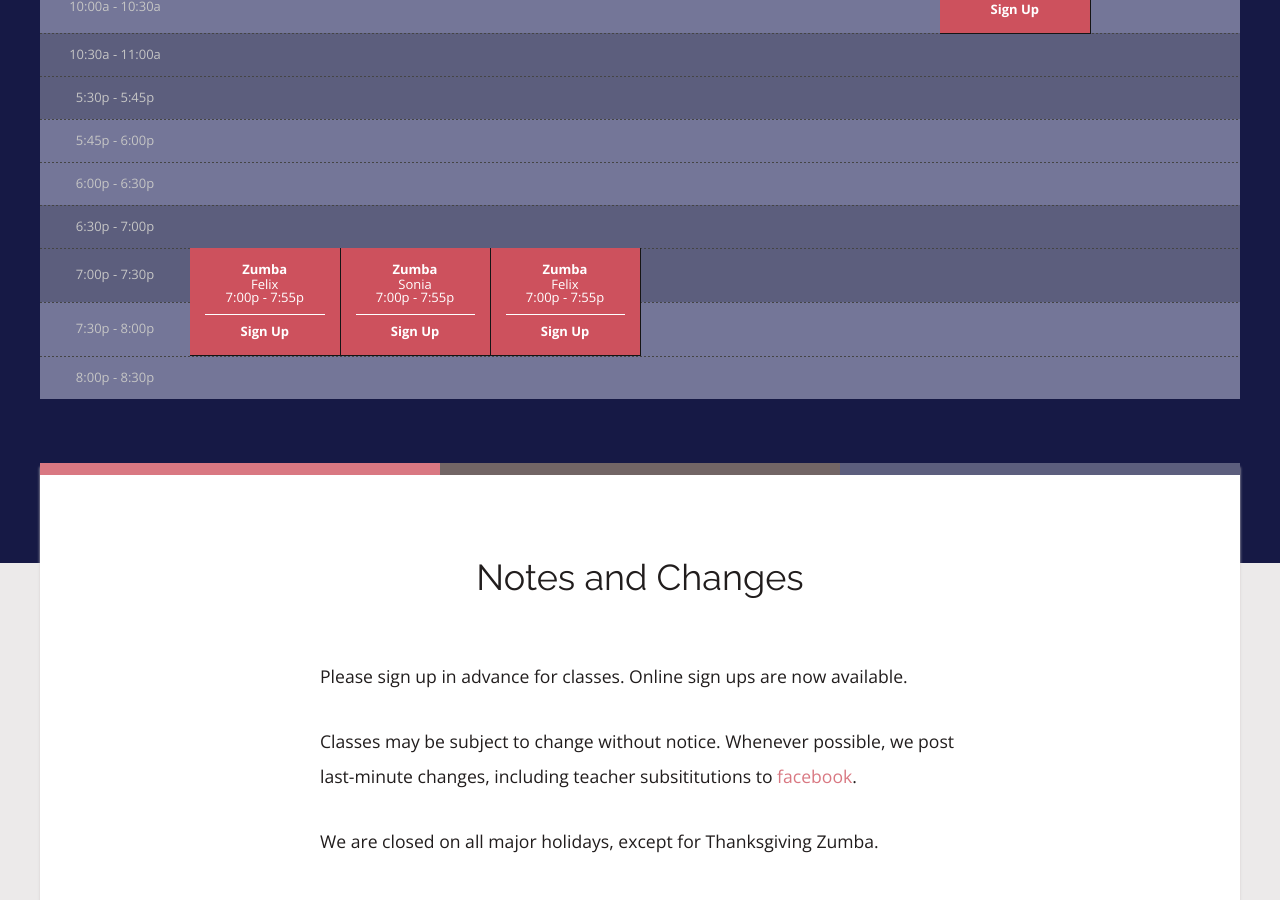
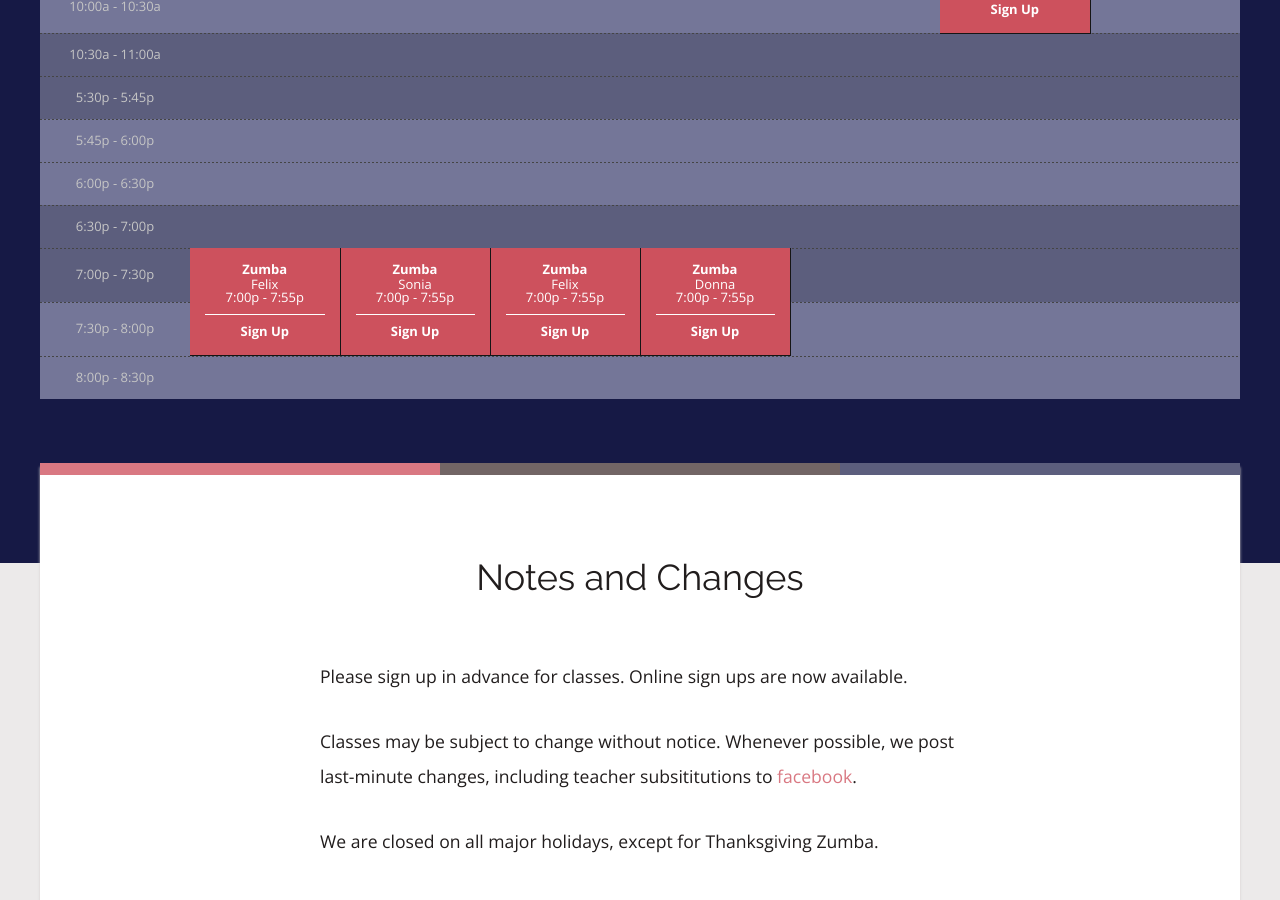
Before and after one commit to rwstone/shapeitup, a Jekyll site: the page built from schedule/index.md, in a window 1280 px wide and 900 px high, scrolled down 507 px. Built offline with Jekyll 4.4.1, drawn with Linux system fonts in a browser that asks for light colours; some web fonts are replaced.

Commit message:
Updated Index

```diff
--- a/schedule/index.md
+++ b/schedule/index.md
@@ -18,6 +18,12 @@ sessions:
 - class: Zumba
   instructor: Felix
   day: Wednesday
+  start_time: 7:00p
+  end_time: 7:55p
+  length: 2
+- class: Zumba
+  instructor: Donna
+  day: Thursday
   start_time: 7:00p
   end_time: 7:55p
   length: 2
```
